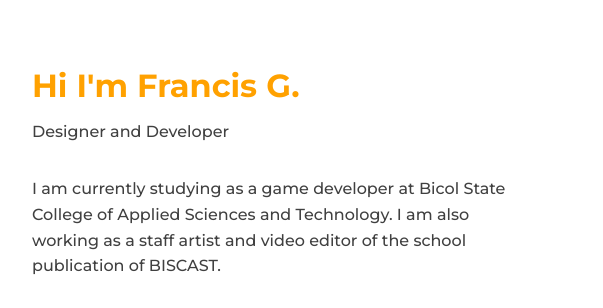
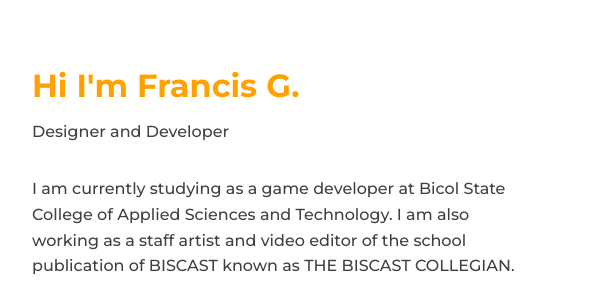
Before and after one commit to francisg007/francis.github.io, a plain HTML site: page index.html in a window 1280 px wide. Shown: the part 896-1204 px from the top of the page, 96-699 px from the left. Drawn offline with nearby package versions, Linux system fonts and the light colour scheme.

Commit message:
Update index.html

```diff
--- a/index.html
+++ b/index.html
@@ -60,7 +60,7 @@
                     <span class="about__profession">Designer and Developer</span>
                     <p class="about__text">I am currently studying as a game developer at Bicol State College of
                         Applied Sciences and Technology. I am also working as a staff artist and video editor of the
-                        school publication of BISCAST. </p>
+                        school publication of BISCAST known as THE BISCAST COLLEGIAN. </p>
 
                     <div class="about__social">
                         <a href="#" class="about__social-icon"><i class='bx bxl-facebook'></i></a>
```
